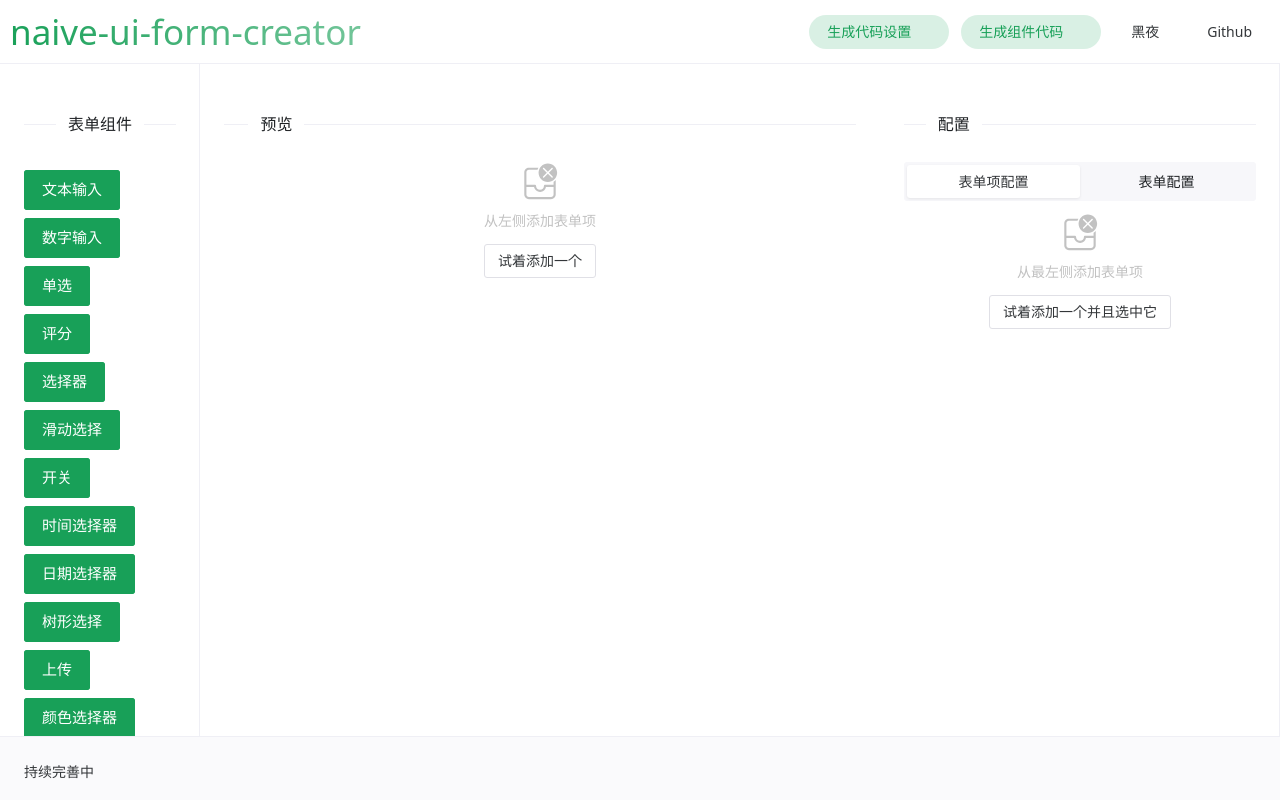
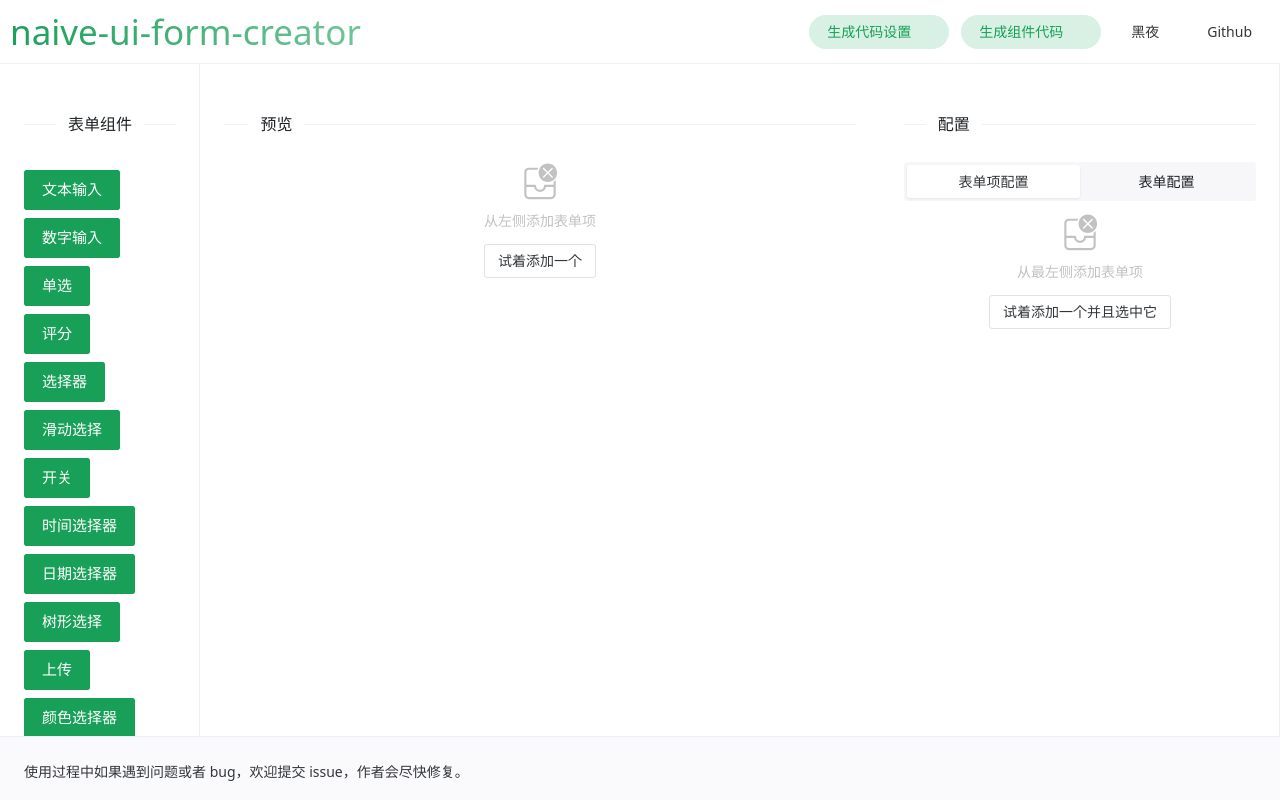
Before and after one commit to doom-9-zz/naive-ui-form-creator, a Vue app: page / in a window 1280 px wide. Built offline with nearby package versions, Linux system fonts and the light colour scheme; some icons are missing.

Commit message:
Update Layout.vue

```diff
--- a/src/components/Layout/Layout.vue
+++ b/src/components/Layout/Layout.vue
@@ -94,7 +94,7 @@ const handleGenerateCodeSet = () => {
         </n-layout-sider>
       </n-layout>
       <n-layout-footer bordered position="absolute" style="height: 64px; padding: 24px">
-        持续完善中
+        使用过程中如果遇到问题或者 bug，欢迎提交 issue，作者会尽快修复。
       </n-layout-footer>
     </n-layout>
     <n-modal
```
